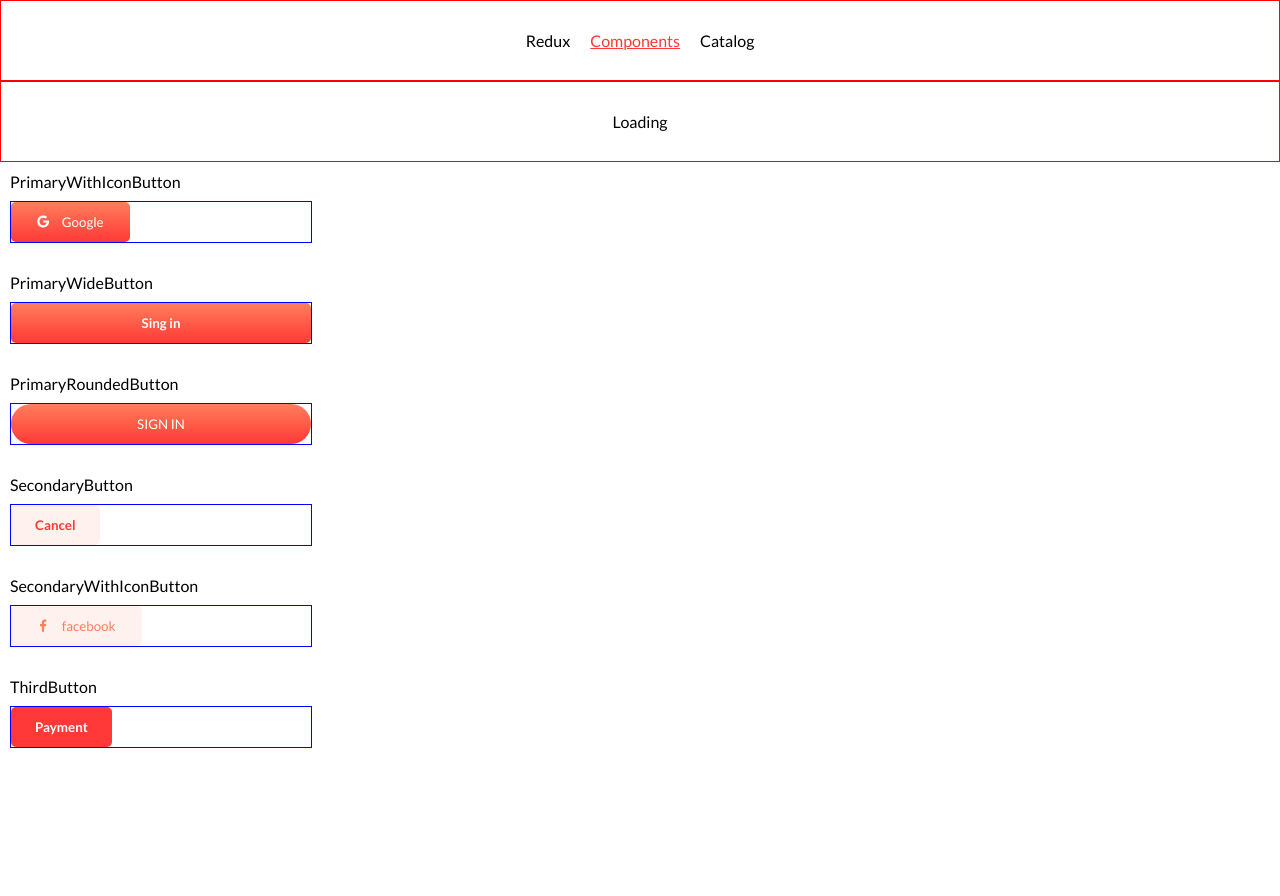
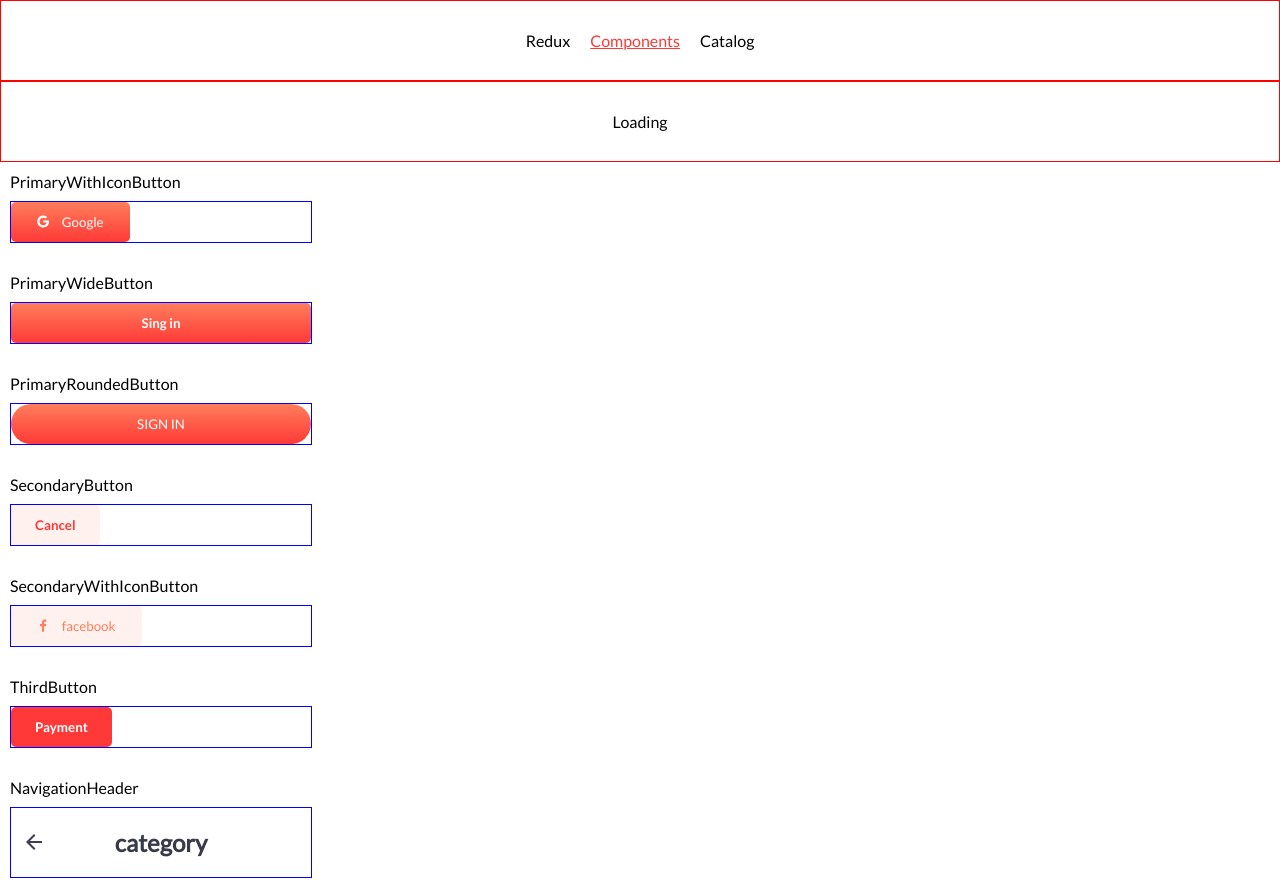
Before and after one commit to SVladikO/depoistu, a React (Create React App) app: page /components in a window 1280 px wide. Before the commit the page ends 800 px from the top, so only its background shows below. Built offline with nearby package versions, Linux system fonts and the light colour scheme.

Commit message:
PMA-8 Finished header navigation title

```diff
--- /dev/null
+++ b/src/component/TopNavigation/NavigationHeader.js
@@ -0,0 +1,14 @@
+import React from 'react';
+import {Wrapper, Title} from "./NavigationHeader.style";
+
+const NavigationHeader = (props) => {
+    const {title, icon} = props;
+    return (
+        <Wrapper>
+            {icon && <props.icon />}
+            <Title>{title}</Title>
+        </Wrapper>
+    );
+};
+
+export default NavigationHeader;
--- /dev/null
+++ b/src/component/TopNavigation/NavigationHeader.style.js
@@ -0,0 +1,25 @@
+import styled from "styled-components";
+import {THEME} from "../../theme";
+
+export const Wrapper = styled.div`
+  min-height: 30px;
+  width: 100%;
+  display: flex;
+  justify-content: center;
+  background: #fff;
+  position: relative;
+  & > svg {
+    position: absolute;
+    display: block;
+    left: 15px;
+    top: 50%;
+    transform: translateY(-50%);
+  }
+`
+export const Title = styled.h2`
+  font-weight: 700;
+  font-size: 24px;
+  line-height: 29px;
+  justify-self: center;
+  color: ${THEME.COLOR.ACCENT1};
+`
--- a/src/page/development/Components.page.jsx
+++ b/src/page/development/Components.page.jsx
@@ -8,9 +8,11 @@ import {
     SecondaryWithIconButton,
     ThirdButton,
 } from "../../component/Button/Button.style";
-
+import NavigationHeader from "../../component/TopNavigation/NavigationHeader";
 import {ReactComponent as GoogleIcon} from '../../icons/google.svg';
 import {ReactComponent as FacebookIcon} from '../../icons/facebook.svg';
+import {ReactComponent as BackArrow} from "../../icons/back_arrow.svg";
+
 
 const components = [
     {title: 'PrimaryWithIconButton', component: <PrimaryWithIconButton><GoogleIcon/>Google</PrimaryWithIconButton>},
@@ -19,6 +21,7 @@ const components = [
     {title: 'SecondaryButton', component: <SecondaryButton>Cancel</SecondaryButton>},
     {title: 'SecondaryWithIconButton', component: <SecondaryWithIconButton><FacebookIcon/>facebook</SecondaryWithIconButton>},
     {title: 'ThirdButton', component: <ThirdButton>Payment</ThirdButton>},
+    {title: 'NavigationHeader', component: <NavigationHeader icon={BackArrow} title="category"></NavigationHeader>},
 ]
 
 function ComponentsPage() {
```
Also changed, not shown: src/icons/back_arrow.svg (added).
